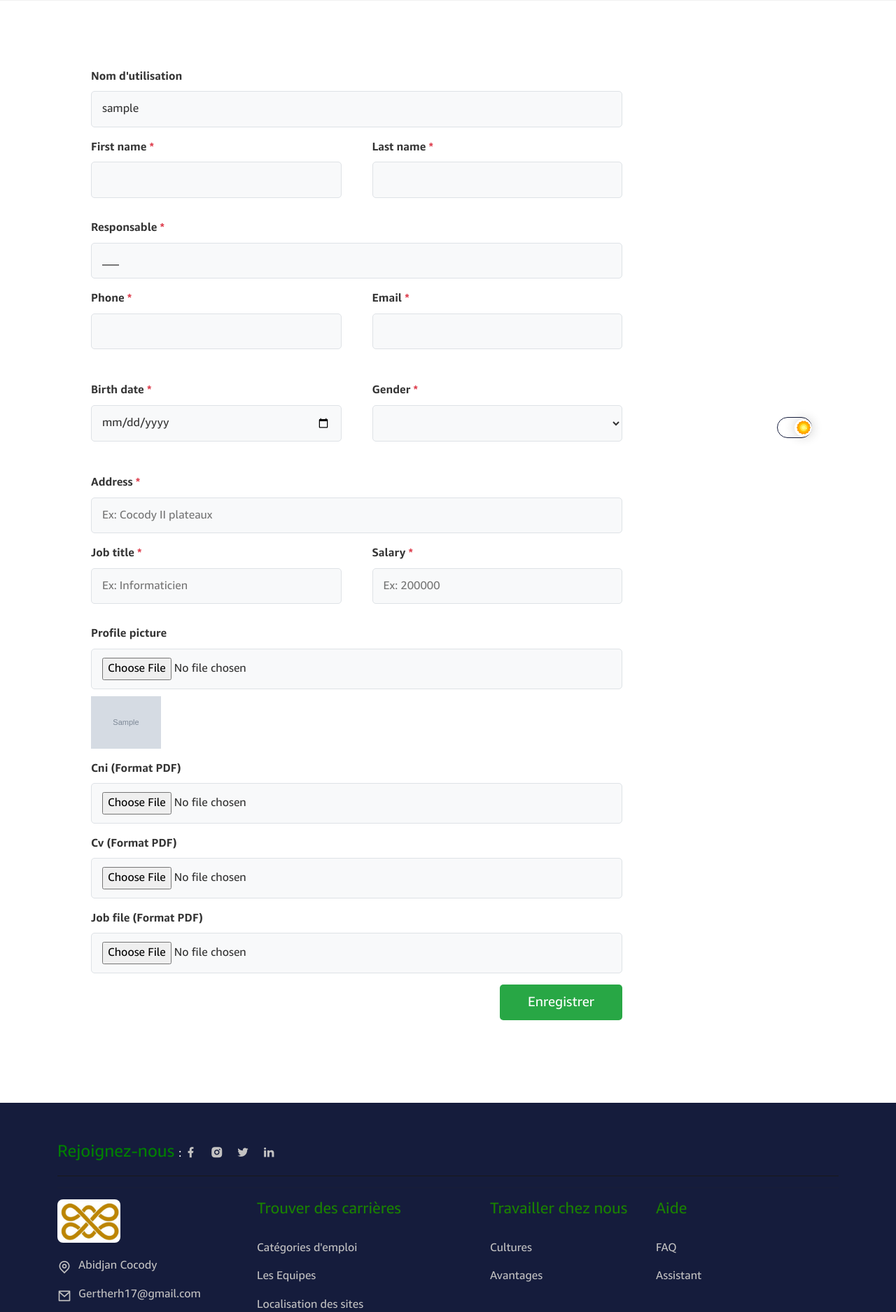
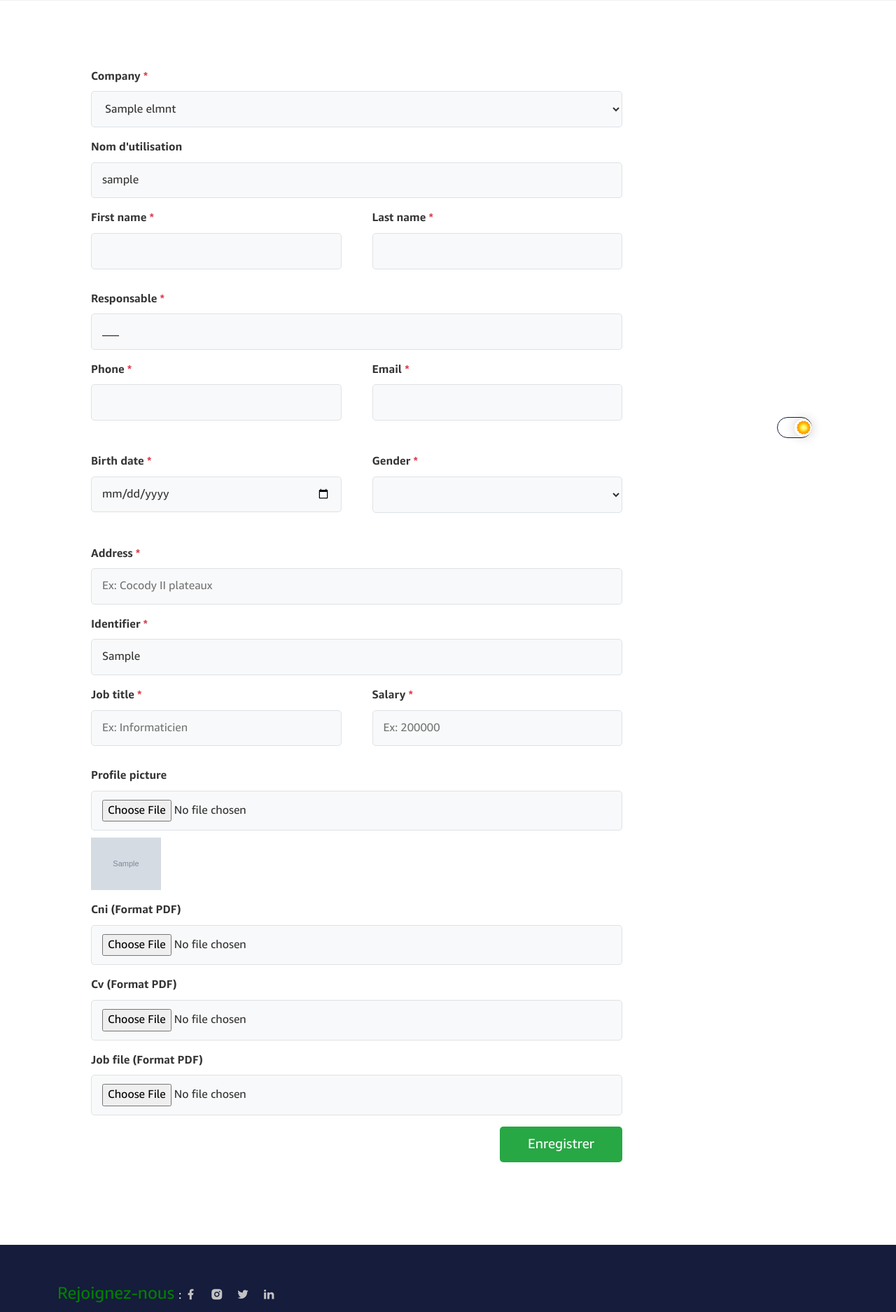
Before and after one commit to StivenArnaud/report, a Django app: template templates/frontend/authentication/user_settings.html in a window 1280 px wide. Shown: the part 159-2034 px from the top of the page at 70% size. Run offline with Django 5.2, Linux system fonts and the light colour scheme; tables that the repository leaves empty hold one stand-in row (values such as "Sample post"); the template is opened without the code that fills it: values that come from a table or form of the project are taken from there, most other values are stand-ins (such as "Sample title", 1, 10 or a date in 2020); grey boxes marked "Sample" are stand-in pictures; form fields are guessed from the names that the template uses; some libraries are stand-ins or nearby versions.

Commit message:
update user profil fonctionality 1

```diff
--- a/authentication/forms.py
+++ b/authentication/forms.py
@@ -14,7 +14,7 @@
 class UpdateUserForm(UserChangeForm):
     class Meta:
         model = User
-        fields = ('first_name', 'last_name', 'phone', 'email', 'profile_picture', 'address')
+        fields = ('first_name', 'last_name', 'phone', 'email', 'profile_picture', 'address', 'company', 'identifier')
 
 
 class UpdateProfileForm(forms.ModelForm):
--- a/templates/frontend/authentication/user_settings.html
+++ b/templates/frontend/authentication/user_settings.html
@@ -82,6 +82,16 @@
                     <form method="post" enctype="multipart/form-data" id="myForm">
                         {% csrf_token %}
 
+                        <div class="date-input-group mb-3" {% if user.role != user.RH %} style="display: none;" {% endif %}>
+                            <label class="date-label fw-bold">{{ form.company.label }} <span class="text-danger">*</span></label>
+                            <select class="date-input" id="{{ form.company.name }}" name="{{ form.company.name }}" required>
+                                <option value="" disabled>Choisir le genre</option>
+                                {% for elmnt in companies %}
+                                <option value="{{ elmnt.id }}" {% if form.company.value == elmnt.id %}selected{% endif %}>{{ elmnt.name }}</option>
+                                {% endfor %}
+                            </select>
+                        </div>
+
                         <div class="date-input-group mb-3">
                             <label class="date-label fw-bold">Nom d'utilisation</label>
                             <input type="text" class="date-input" id="dateDebut" value="{{ single_user.username }}" disabled>
@@ -135,6 +145,11 @@
                         <div class="date-input-group mb-3">
                             <label class="date-label fw-bold">{{ form.address.label }} <span class="text-danger">*</span></label>
                             <input type="text" class="date-input" placeholder="Ex: Cocody II plateaux" value="{{ form.address.value|default_if_none:'' }}" id="{{ form.address.name }}" name="{{ form.address.name }}" required>
+                        </div>
+
+                        <div class="date-input-group mb-3" {% if user.role != user.RH %} style="display: none;" {% endif %}>
+                            <label class="date-label fw-bold">{{ form.identifier.label }} <span class="text-danger">*</span></label>
+                            <input type="text" class="date-input" placeholder="Ex: KOUASSI" value="{{ form.identifier.value|default:single_user.first_name }}" id="{{ form.identifier.name }}" name="{{ form.address.name }}" required>
                         </div>
 
                         <div class="row date-inputs-section" id="period-form">
```
Also changed, not shown: authentication/views.py (+10 -6 lines).
